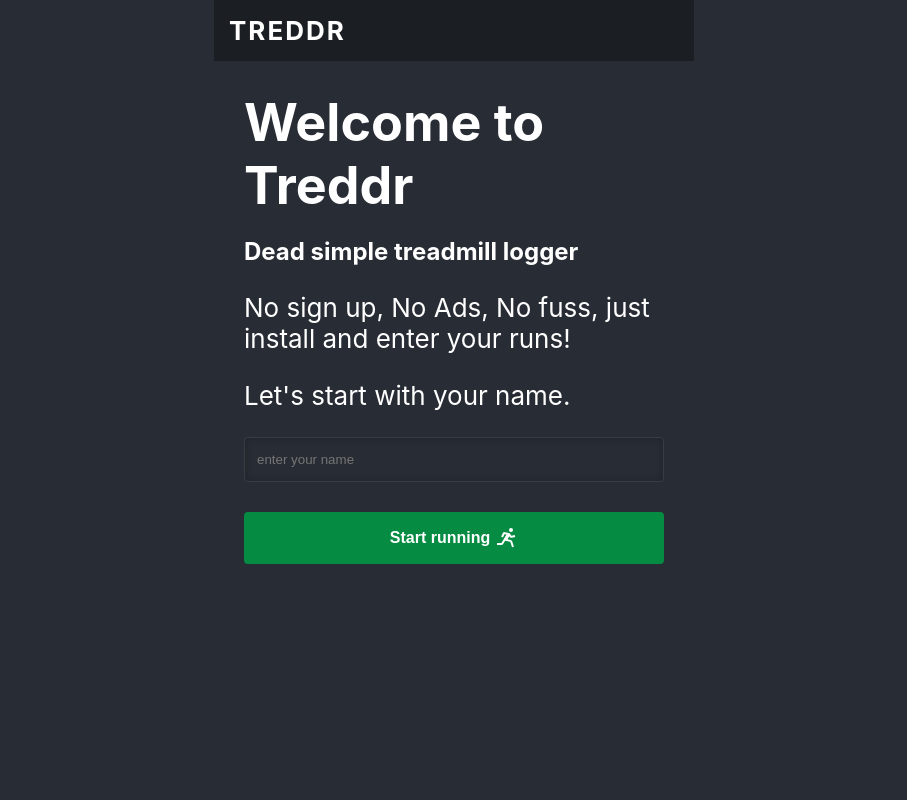
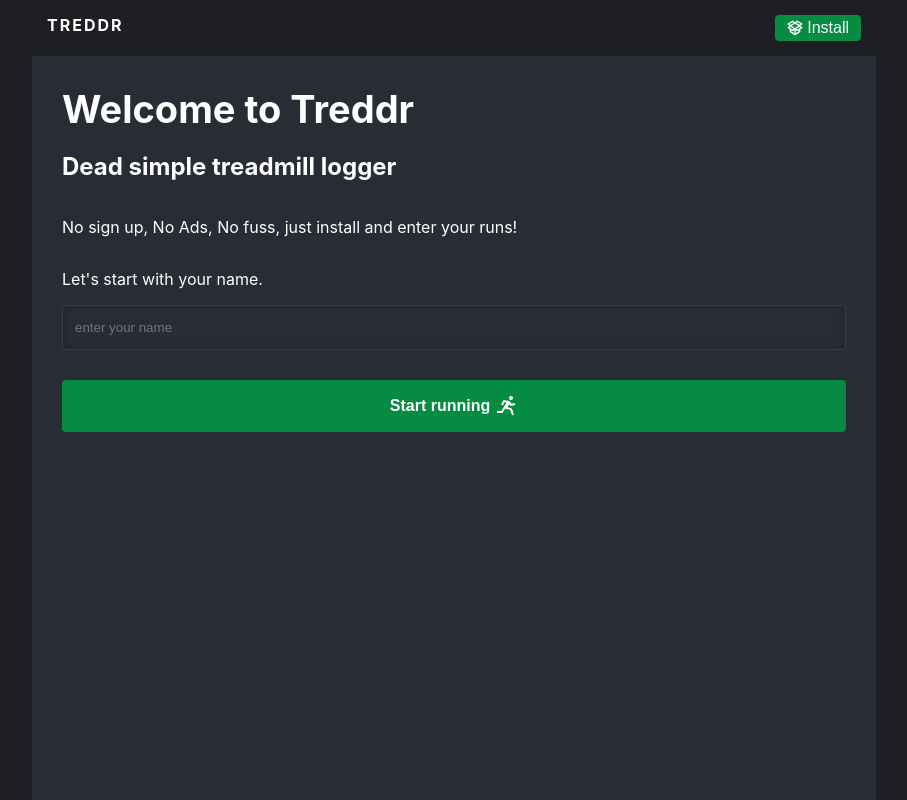
Before and after one commit to chris-hanson/treddr, a React (Create React App) app: page / in a window 1280 px wide. Shown: the whole page, without its empty margins (186-1093 px from the left). Built offline with nearby package versions, Linux system fonts and the light colour scheme.

Commit message:
iOS improvments

```diff
--- a/public/index.html
+++ b/public/index.html
@@ -4,8 +4,9 @@
     <meta charset="utf-8" />
     <link rel="icon" href="%PUBLIC_URL%/favicon.ico" />
     <meta name="viewport" content="width=device-width, initial-scale=1, maximum-scale=1">
-    <meta name="theme-color" content="#000000" />
+    <meta name="theme-color" content="#1D1F22" />
     <meta name="description" content="Web site created using create-react-app" />
+    <meta name="apple-mobile-web-app-status-bar-style" content="black-translucent">
     <link rel="apple-touch-icon" href="%PUBLIC_URL%/logo192.png" />
     <!--
       manifest.json provides metadata used when your web app is installed on a
--- a/src/components/App/App.css
+++ b/src/components/App/App.css
@@ -1,15 +1,16 @@
 .App {
-  font-size: calc(10px + 2vmin);
   color: white;
   width: 100vw;
-  max-width: 480px;
+  max-width: 844px;
   height: 100%;
+  display: flex;
+  flex-direction: column;
 }
 
 .App-header {
   display: flex;
   justify-content: space-between;
-  background-color: rgba(0,0,0,.33);
+  background: var(--header-bg);
   padding: 15px;
 }
 
@@ -19,8 +20,38 @@
   text-transform: uppercase;
 }
 
+.App-buttons {
+  display: flex;
+}
+
+.App-menu {
+  margin-left: 15px;
+}
+
+.App-ios-message {
+  padding: 0 15px;
+  font-weight: normal;
+  font-size: 13px;
+  display: flex;
+  justify-content: center;
+  align-items: center;
+}
+
+.App-ios-message-icon {
+  margin: 0 6px;
+}
+
+.App-ios-message-btn {
+  margin-left: 10px;
+}
+
 .App-container {
-  padding: 30px;
+  padding: 30px 30px 0;
+  overflow-y: auto;
+  background: var(--background);
+  display: flex;
+  flex-direction: column;
+  flex-grow: 1;
 }
 
 .App-install-ico {
@@ -31,3 +62,9 @@
 .App-install-ico path {
   stroke: white;
 }
+
+@media all and (display-mode: standalone) {
+  .App-install-btn {
+    display: none;
+  }
+}
--- a/src/components/App/App.js
+++ b/src/components/App/App.js
@@ -1,6 +1,8 @@
-import React, { useEffect, useState } from 'react';
+import React, { useEffect, useState, useCallback } from 'react';
 import { GiHamburgerMenu } from 'react-icons/gi';
 import { GrInstall } from 'react-icons/gr'
+import { FiShare } from 'react-icons/fi'
+import { IoIosCloseCircleOutline } from 'react-icons/io'
 
 import Onboarding from "../../pages/Onboarding/Onboarding"
 import Runs from "../../pages/Runs/Runs"
@@ -12,10 +14,16 @@ import './App.css';
 function App() {
   const { state: { user: { onboard } } } = useAppContext()
   const [installEvent, setInstallEvent] = useState()
+  const [showIOSMessage, setShowIOSMessage] = useState()
 
   function install() {
-    installEvent.prompt();
+    if (installEvent) return installEvent.prompt();
+    setShowIOSMessage(true)
   }
+
+  const handleCloseIOSMessage = useCallback(() => {
+    setShowIOSMessage(false)
+  }, [setShowIOSMessage])
 
   useEffect(() => {
     function eventHandler(event) {
@@ -33,14 +41,19 @@ function App() {
     <div className="App">
       <header className="App-header">
         <div className="App-logo">Treddr</div>
-        { onboard && <div className="App-menu"><GiHamburgerMenu /></div>}
+        <span className="App-buttons">
+          {!showIOSMessage && <span className="App-install-btn"><Button handleClick={install} inline>
+            <GrInstall className="App-install-ico" /> Install
+          </Button></span>}
+          {onboard && <div className="App-menu"><GiHamburgerMenu /></div>}
+        </span>
       </header>
+
+      {showIOSMessage && <p className="App-ios-message">To install on iOS click <span className="App-ios-message-icon"><FiShare /></span> and&nbsp;<strong>Add To Home Screen</strong><span className="App-ios-message-btn"><Button handleClick={handleCloseIOSMessage} type="danger" inline><IoIosCloseCircleOutline /></Button></span></p>}
+
       <main className="App-container">
         {onboard ? <Runs /> : <Onboarding />}
       </main>
-      {installEvent && <Button handleClick={install} disabled>
-        <GrInstall className="App-install-ico" /> Install App
-      </Button>}
     </div>
   );
 }
--- a/src/components/Button/Button.css
+++ b/src/components/Button/Button.css
@@ -17,3 +17,10 @@
 .Button-danger {
   background: var(--danger);
 }
+
+.Button-inline {
+  margin-top: 0;
+  width: auto;
+  padding: 4px 12px;
+  font-weight: normal;
+}
--- a/src/components/Button/Button.js
+++ b/src/components/Button/Button.js
@@ -2,9 +2,9 @@ import React from "react";
 
 import "./Button.css"
 
-export default function Button({ handleClick, children, type="primary" }) {
+export default function Button({ handleClick, children, type="primary", inline=false }) {
   return (
-    <button onClick={handleClick} className={`Button-${type}`}>
+    <button onClick={handleClick} className={`Button-${type} ${inline ? 'Button-inline' : ''}`}>
       { children }
     </button>
   )
--- a/src/index.css
+++ b/src/index.css
@@ -1,5 +1,6 @@
 :root {
   --background: #282C34;
+  --header-bg: #1D1F22;
   --primary: #058C42;
   --secondary: #16DB65;
   --tertiary: #464133;
@@ -18,10 +19,14 @@ body {
     sans-serif;
   -webkit-font-smoothing: antialiased;
   -moz-osx-font-smoothing: grayscale;
+  font-size: 16px;
   color: white;
-  background-color: var(--background);
+  background: var(--header-bg);
+  height: 100vh;
+  width: 100vw;
   display: flex;
   justify-content: center;
+  position: fixed;
 }
 
 code {
@@ -29,10 +34,15 @@ code {
     monospace;
 }
 
+#root {
+  height: 100%;
+}
+
 /* Headings */
 
 h1 {
   margin: 0;
+  font-size: 38px;
 }
 
 h2 {
--- a/src/index.js
+++ b/src/index.js
@@ -4,6 +4,11 @@ import './index.css';
 import App from './components/App/App';
 import AppContext from "./components/AppContext/AppContext"
 import * as serviceWorkerRegistration from './serviceWorkerRegistration';
+
+window.addEventListener("scroll", (e) => {
+  e.preventDefault();
+  window.scrollTo(0, 0);
+});
 
 const root = ReactDOM.createRoot(document.getElementById('root'));
 root.render(
--- /dev/null
+++ b/src/pages/Runs/AddOrEditRun/AddOrEditRun.css
@@ -0,0 +1,39 @@
+.AddOrEditRun-title {
+  margin-bottom: 30px;
+}
+
+.AddOrEditRun-input-container {
+  display: flex;
+  align-items: center;
+  justify-content: space-around;
+  margin: 15px 0;
+  gap: 15px;
+}
+
+.AddOrEditRun-label {
+  min-width: 60px;
+  text-align: right;
+}
+
+.AddOrEditRun-input {
+  width: 100%;
+}
+
+.AddOrEditRun-icon {
+  margin-right: 4px;
+}
+
+.AddOrEditRun-time-container {
+  display: flex;
+  align-items: center;
+  flex-grow: 1;
+}
+
+.AddOrEditRun-colon {
+  margin: 0 5px;
+}
+
+.AddOrEditRun-time {
+  text-align: center;
+  width: 33%;
+}
--- /dev/null
+++ b/src/pages/Runs/AddOrEditRun/AddOrEditRun.js
@@ -0,0 +1,103 @@
+import React, { useState, useCallback } from 'react';
+import { AiOutlinePlus } from 'react-icons/ai'
+
+import { useAppContext, ACTIONS } from '../../../components/AppContext/AppContext';
+import Button from "../../../components/Button/Button"
+import buildRunPayload from "./buildRunPayload"
+
+import "./AddOrEditRun.css";
+
+export default function AddOrEditRun({ returnToRuns, editRun }) {
+  const { dispatch } = useAppContext()
+  const editing = !!editRun
+  const [logDate, setLogDate] = useState((editing ? new Date(editRun.loggedAt) : new Date()).toISOString().split('T')[0])
+  const [speed, setSpeed] = useState(editRun?.speed || "")
+  const [timeHH, setTimeHH] = useState(editRun?.timeHH || "")
+  const [timeMM, setTimeMM] = useState(editRun?.timeMM || "")
+  const [timeSS, setTimeSS] = useState(editRun?.timeSS || "")
+  const [error, setError] = useState("")
+  const [showDeleteConfirm, setShowDeleteConfirm] = useState(false)
+
+  function handleAddOrEditRun() {
+    setError("")
+
+    if (speed <= 0) return setError("Enter a speed greater than 0")
+    if (timeHH <= 0 && timeMM <= 0 && timeSS <= 0) return setError("Enter at least 1 valid time")
+
+    const payload = editing ? {...editRun} : {}
+    const type = editing ? ACTIONS.EDIT_RUN : ACTIONS.ADD_NEW_RUN
+
+    if (speed !== "" && !isNaN(speed)) payload.speed = speed
+    if (timeHH !== "" && !isNaN(timeHH)) payload.timeHH = timeHH
+    if (timeMM !== "" && !isNaN(timeMM)) payload.timeMM = timeMM
+    if (timeSS !== "" && !isNaN(timeSS)) payload.timeSS = timeSS
+    payload.logDate = logDate
+
+    dispatch({ type, payload: buildRunPayload(payload) })
+    returnToRuns()
+  }
+
+  function setParsedInt(fn, value) {
+    const fallback = editing ? 0 : ""
+    fn((value === "" || isNaN(value)) ? fallback : parseInt(value, 10))
+  }
+
+  const handleDelete = useCallback(() => {
+    setShowDeleteConfirm(true)
+  }, [setShowDeleteConfirm])
+
+  const handleConfirmedDelete = useCallback(() => {
+    dispatch({ type: ACTIONS.DELETE_RUN, payload: editRun.createdAt })
+    returnToRuns()
+  }, [dispatch, editRun, returnToRuns])
+
+  return (
+    <>
+      <h1 className="AddOrEditRun-title">{editing ? "Edit run" : "Add new run"}</h1>
+      {error && <p>{error}</p>}
+
+      <div className="AddOrEditRun-input-container">
+        <label htmlFor="logDate" className="AddOrEditRun-label">
+          Date:
+        </label>
+        <input value={logDate} onChange={({target: {value}}) => setLogDate(value)} type="date" className="AddOrEditRun-input" id="logDate" />
+      </div>
+
+      <div className="AddOrEditRun-input-container">
+        <label htmlFor="speed" className="AddOrEditRun-label">
+          KM:
+        </label>
+        <input value={speed} onChange={({target: {value}}) => setParsedInt(setSpeed, value)} type="number" className="AddOrEditRun-input" id="speed" placeholder="enter treadmill speed" />
+      </div>
+
+      <div className="AddOrEditRun-input-container">
+        <label htmlFor="time" className="AddOrEditRun-label">
+          Time:
+        </label>
+        <div className="AddOrEditRun-time-container">
+          <input value={timeHH} onChange={({target: {value}}) => setParsedInt(setTimeHH, value)} className="AddOrEditRun-time" id="time" type="number" placeholder="HH" />
+          <span className="AddOrEditRun-colon">:</span>
+          <input value={timeMM} onChange={({target: {value}}) => setParsedInt(setTimeMM, value)} className="AddOrEditRun-time" type="number" placeholder="MM" />
+          <span className="AddOrEditRun-colon">:</span>
+          <input value={timeSS} onChange={({target: {value}}) => setParsedInt(setTimeSS, value)} className="AddOrEditRun-time" type="number" placeholder="SS" />
+        </div>
+      </div>
+
+      <Button handleClick={handleAddOrEditRun}>
+        {editing ? "Save change" : <><AiOutlinePlus className="AddOrEditRun-icon" />Add new run</>}
+      </Button>
+
+      {(editing && !showDeleteConfirm) && <Button handleClick={handleDelete} type="danger">
+        Delete run
+      </Button>}
+
+      {showDeleteConfirm && <Button handleClick={handleConfirmedDelete} type="danger">
+        Are you sure?
+      </Button>}
+
+      <Button handleClick={returnToRuns} type="danger">
+        Cancel
+      </Button>
+    </>
+  )
+}
--- /dev/null
+++ b/src/pages/Runs/AddOrEditRun/buildRunPayload.js
@@ -0,0 +1,24 @@
+export default function buildRunPayload({
+  speed,
+  timeHH = 0,
+  timeSS = 0,
+  timeMM = 0,
+  createdAt = Date.now(),
+  logDate
+}) {
+  const timeTotalS = (timeHH * 60 * 60) + (timeMM * 60) + timeSS
+  const kps = (speed / 60 / 60).toFixed(10)
+  const distance = (kps * timeTotalS).toFixed(2)
+  const loggedAt = +new Date(logDate)
+
+  return {
+    speed,
+    timeHH,
+    timeMM,
+    timeSS,
+    timeTotalS,
+    distance,
+    createdAt,
+    loggedAt
+  }
+}
```
